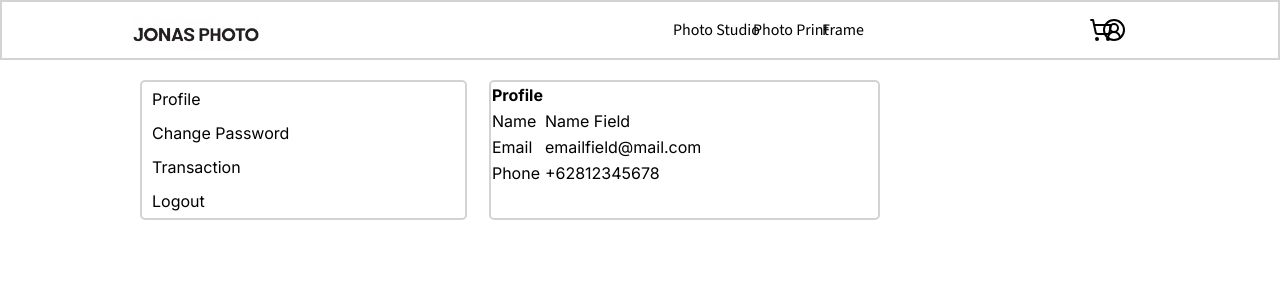
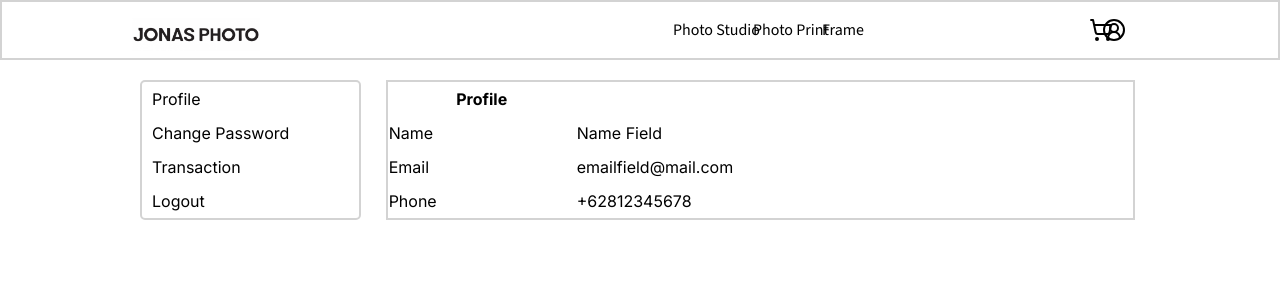
Before and after one commit to adriswara/next, a Next.js app: page / in a window 1280 px wide. Shown: the top 300 px of the page. Built offline with nearby package versions, Linux system fonts and the light colour scheme.

Commit message:
re arranged position

```diff
--- a/src/app/page.tsx
+++ b/src/app/page.tsx
@@ -12,7 +12,7 @@ export default function Home() {
     border: "2px solid lightGrey",
     borderRadius: 5,
     marginLeft: 140,
-    marginRight: 510
+    marginRight: 850
   }
 
   const unselectedNavText = {
@@ -28,8 +28,8 @@ export default function Home() {
   const profileCard = {
     border: "2px solid lightGrey",
     borderRadius: 5,
-    marginLeft: -488  ,
-    marginRight: 400
+    marginLeft: -825  ,
+    marginRight: 145
   }
 
   return (
@@ -42,7 +42,7 @@ export default function Home() {
           <li><a href=""><p style={unselectedNavText}>Logout</p></a></li>
         </ul>
       </div>
-      <div style={profileCard}>
+      <table style={profileCard}>
         <tr>
           <th><p>Profile</p></th>
           <th></th>
@@ -59,7 +59,7 @@ export default function Home() {
           <td>Phone</td>
           <td>+62812345678</td>
         </tr>
-      </div>
+      </table>
     </div>
   );
 }
```
